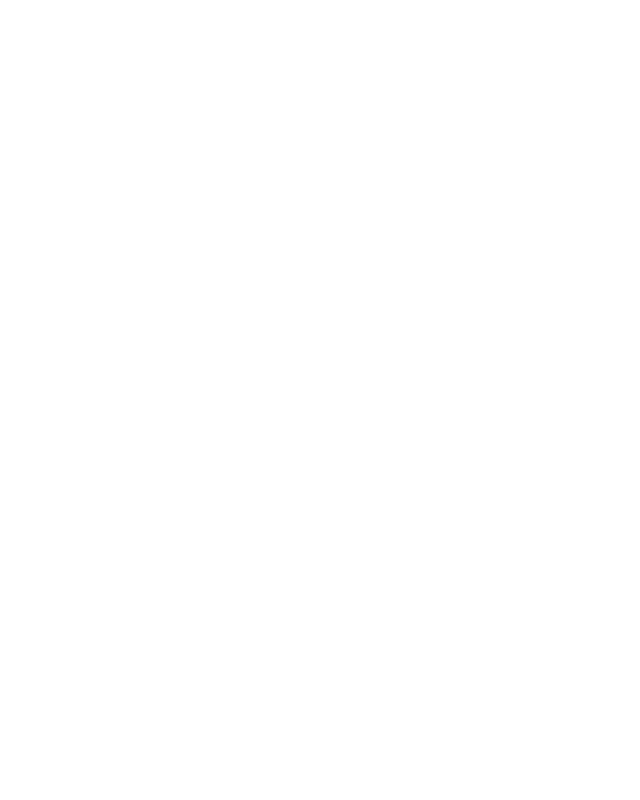
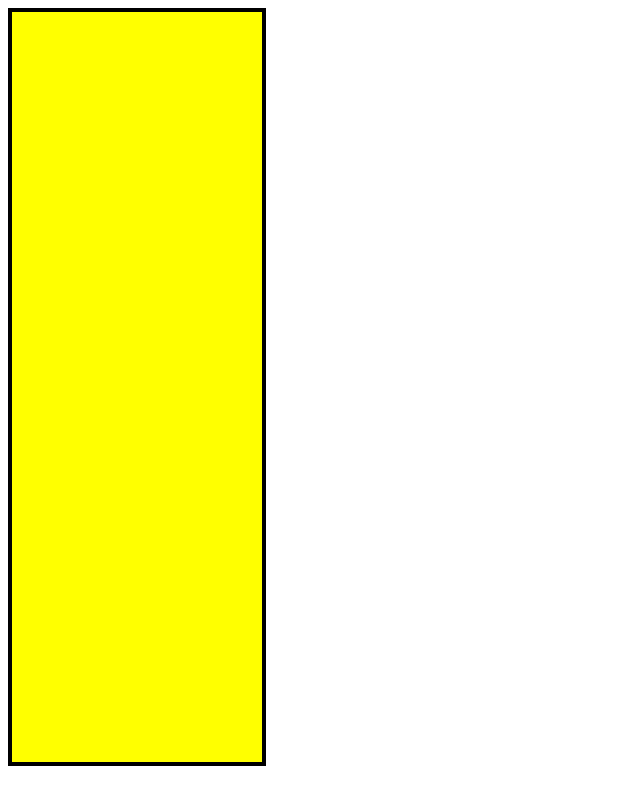
Before and after one commit to JBritton2343/trafficlight, a React (Create React App) app: page / in a window 1280 px wide. Shown: the whole page, without its empty margins (0-640 px from the left). Built offline with nearby package versions, Linux system fonts and the light colour scheme.

Commit message:
edited css and app.js

```diff
--- a/src/App.css
+++ b/src/App.css
@@ -1,11 +1,11 @@
-.app{
+.App{
   width: 250px;
   height: 750px;
   border: 4px solid black;
   background-color: yellow;
 }
 
-.lights{
+.Light{
   width: 250px;
   height: 250px;
   border: 2px solid blue;
--- a/src/App.js
+++ b/src/App.js
@@ -8,7 +8,8 @@
   return (
     <div className="App">
       {colors.map((color)=>{
-        return<Lights color={color} lit={lit} setLit={setLit}/>
+        return(
+        <Lights color={color} lit={lit} setLit={setLit} key={Math.random()}/>);
 
       })}
 
--- a/src/components/Lights/lights.jsx
+++ b/src/components/Lights/lights.jsx
@@ -1,8 +1,9 @@
 import React from "react";
+import "./lights"
 
 const Lights = ({color, lit, setLit}) =>{
     <div>
-        <div className="lights"
+        <div className="Light"
         style={{backgroundColor: color === lit? color: "grey"}}
         onClick={()=>setLit(color)}>{color}</div>
     </div>
```
Also changed, not shown: public/manifest.json.
